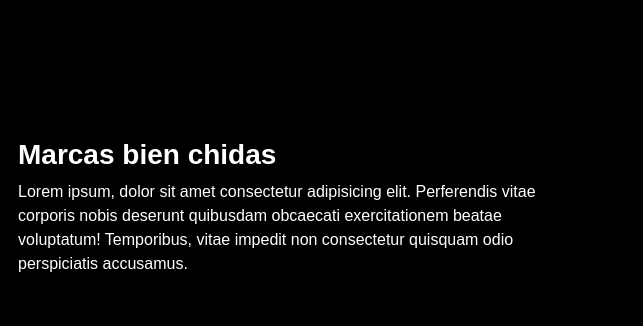
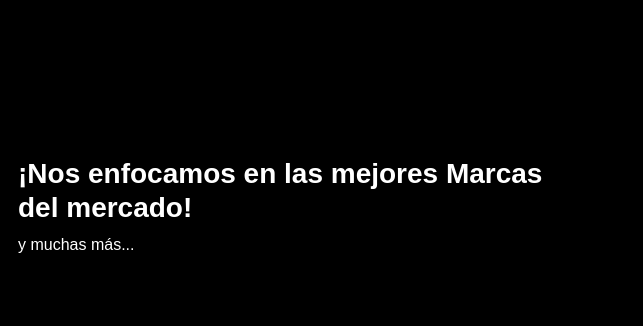
Before and after one commit to LeaSanz321/PreEntrega2_Sanchez, a plain HTML site: page pages/marcas.html in a window 1280 px wide. Shown: the part 840-1166 px from the top of the page, 637-1280 px from the left. Drawn offline with nearby package versions, Linux system fonts and the light colour scheme; a web font is replaced by a local one.

Commit message:
Preentrega2 Lista para entregar

```diff
--- a/pages/marcas.html
+++ b/pages/marcas.html
@@ -76,9 +76,8 @@
                 </div>
             </div>
             <div class="divTwo_m box w-50 text-white d-flex flex-column justify-content-center">
-              <h3 class="fw-semibold">Marcas bien chidas</h3>
-              <p class="fw-light">Lorem ipsum, dolor sit amet consectetur adipisicing elit. Perferendis vitae corporis nobis deserunt quibusdam obcaecati exercitationem beatae voluptatum! Temporibus, vitae impedit non consectetur quisquam odio perspiciatis accusamus.
-              </p>
+              <h3 class="fw-semibold">¡Nos enfocamos en las mejores Marcas del mercado!</h3>
+              <p class="fw-light">y muchas más...</p>
             </div>
         </section>
 
@@ -155,7 +154,7 @@
 
         <section class="footerMobile h-100">
           <div class="imgFooter d-flex flex-column align-items-center justify-content-end bg-danger pb-3">
-            <div class="botonRegistrarse mb-1"><a href="#" class="text-white">Registrarme ahora!</a></div>
+            <div class="botonRegistrarse mb-1"><a href="../pages/contacto.html" class="text-white">Registrarme ahora!</a></div>
             <a href="#" class="text-white mt-2">-  <span class=" fw-medium">SZ</span>  -</a>
           </div>
           <div class="bg-black d-flex flex-column pt-3">
```
Also changed, not shown: index.html (+1 -1 lines), pages/galeria.html (+1 -1 lines), pages/sobresanz.html (+1 -1 lines).
